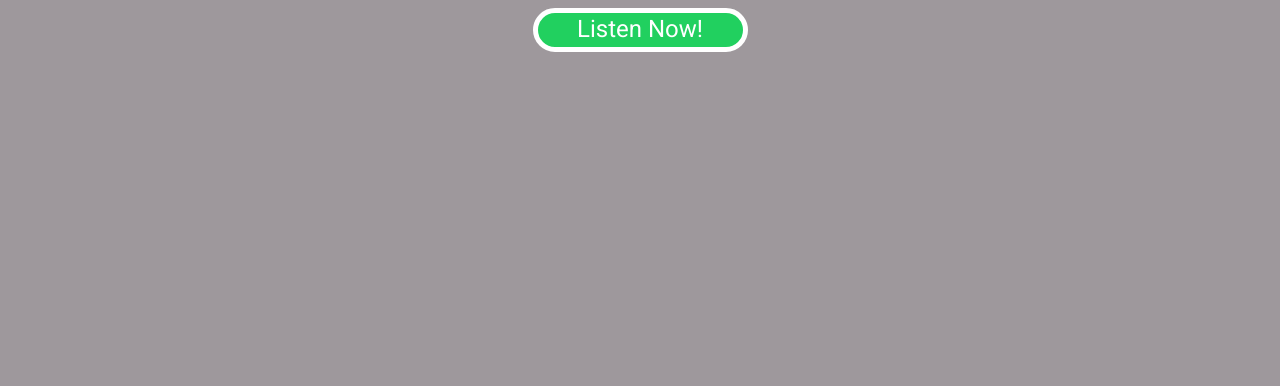
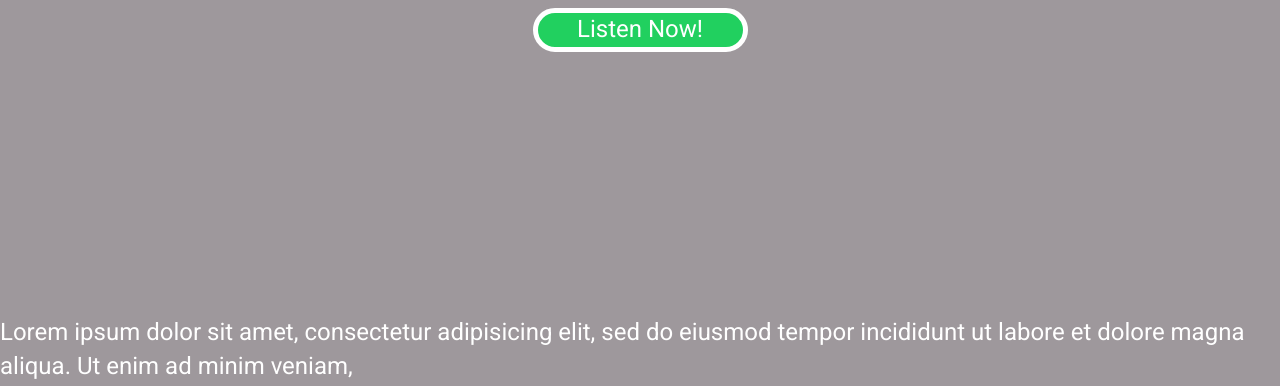
Before and after one commit to Yemobi/ony_project, a plain HTML site: page index.html in a window 1280 px wide. Shown: the part 484-870 px from the top of the page. Drawn offline with Linux system fonts and the light colour scheme.

Commit message:
added new p tag to playlist page

```diff
--- a/index.html
+++ b/index.html
@@ -85,6 +85,10 @@
 
 <h2 class="playlist-title">Yemobi Q1 18</h2>
 
+<h3> Lorem ipsum dolor sit amet, consectetur adipisicing elit, sed do eiusmod
+tempor incididunt ut labore et dolore magna aliqua. Ut enim ad minim veniam,
+</h3>
+
 <div class="container playlists-div">
 
 <div class="main-carousel">
```
